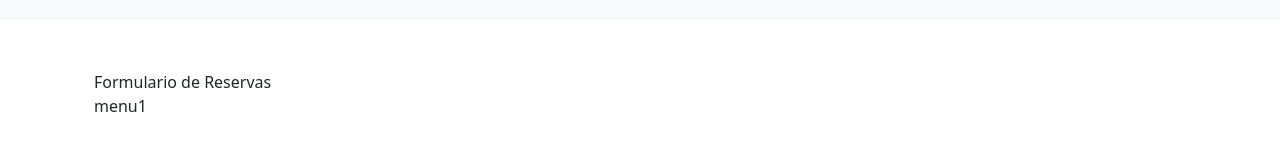
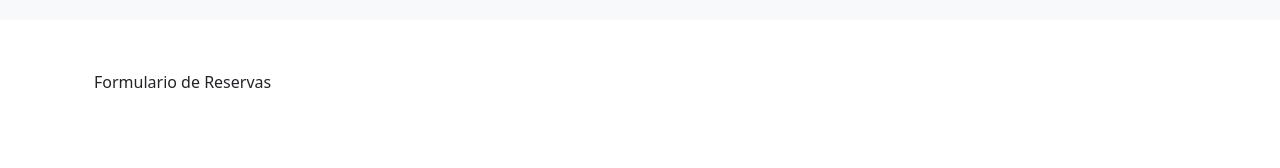
Before and after one commit to edarvichm/PROYECTO4_APP-RESERVAS, a React (Vite) app: page /reservas in a window 1280 px wide. Shown: the part 130-298 px from the top of the page. Built offline with nearby package versions, Linux system fonts and the light colour scheme; a web font is replaced by a local one.

Commit message:
vuelta atras props

```diff
--- a/src/components/NavBar.jsx
+++ b/src/components/NavBar.jsx
@@ -1,4 +1,3 @@
-/* eslint-disable react/prop-types */
 // import React from 'react'
 
 import { NavLink } from "react-router-dom";
--- a/src/pages/reservas.jsx
+++ b/src/pages/reservas.jsx
@@ -1,15 +1,15 @@
-/* eslint-disable react/prop-types */
 // import React from "react";
 
 import FormReservas from "../components/FormReservas";
 // {menu}
-const ReservasPage = ({menu} ) => {
+// const ReservasPage = ({menu} ) => {
+const ReservasPage = () => {
   return (
-  <>
-    <FormReservas />
-    {menu}
-  </>
-  )
+    <>
+      <FormReservas />
+      {/* {menu} */}
+    </>
+  );
 };
 
 export default ReservasPage;
--- a/src/routers/MainRouter.jsx
+++ b/src/routers/MainRouter.jsx
@@ -14,7 +14,8 @@ export const MainRoutes = () => {
     <div className="container">
       <Routes>
         <Route path="/" element={<HomePage />} />
-        <Route path="/reservas" element={<ReservasPage menu={"menu1"} />} />
+        {/* <Route path="/reservas" element={<ReservasPage menu={"menu1"} />} /> */}
+        <Route path="/reservas" element={<ReservasPage />} />
         <Route path="/carta" element={<Carta />} />
         {/* <Route path='usuarios' element={<UsuariosPage />} /> */}
         {/* <Route path="/usuarios/:otrouuid" element={<UserPage />} /> */}
```
